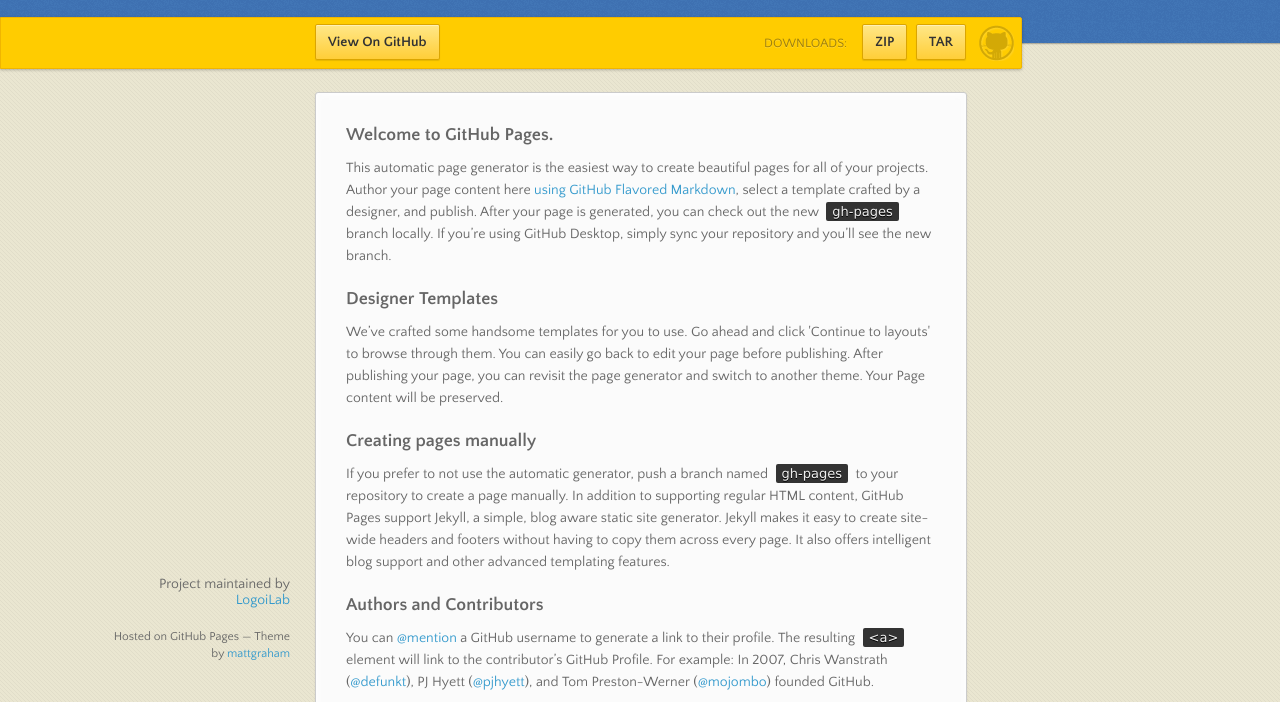
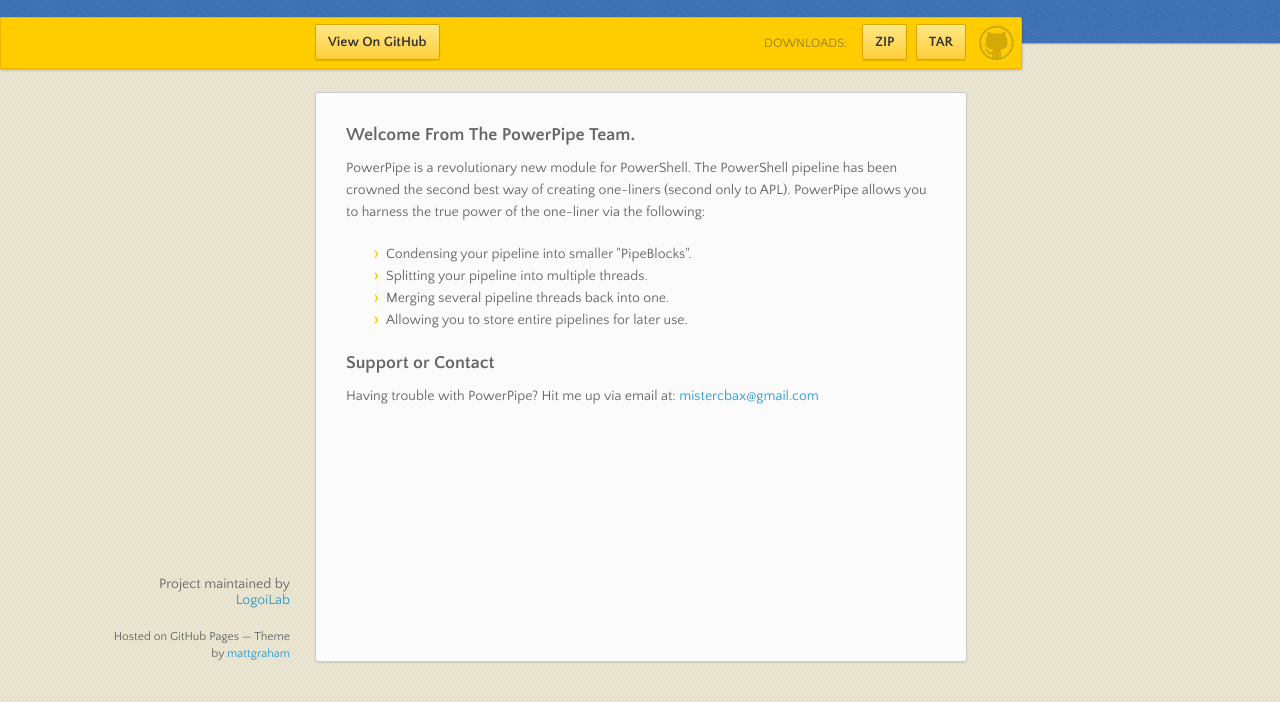
Before and after one commit to LogoiLab/PowerPipe, a plain HTML site: page index.html in a window 1280 px wide. Shown: the part 98-800 px from the top of the page. Drawn offline with nearby package versions, Linux system fonts and the light colour scheme.

```diff
--- a/index.html
+++ b/index.html
@@ -40,29 +40,21 @@
       </nav>
       <section>
         <h3>
-<a id="welcome-to-github-pages" class="anchor" href="#welcome-to-github-pages" aria-hidden="true"><span class="octicon octicon-link"></span></a>Welcome to GitHub Pages.</h3>
+<a id="welcome-from-the-powerpipe-team" class="anchor" href="#welcome-from-the-powerpipe-team" aria-hidden="true"><span class="octicon octicon-link"></span></a>Welcome From The PowerPipe Team.</h3>
 
-<p>This automatic page generator is the easiest way to create beautiful pages for all of your projects. Author your page content here <a href="https://guides.github.com/features/mastering-markdown/">using GitHub Flavored Markdown</a>, select a template crafted by a designer, and publish. After your page is generated, you can check out the new <code>gh-pages</code> branch locally. If you’re using GitHub Desktop, simply sync your repository and you’ll see the new branch.</p>
+<p>PowerPipe is a revolutionary new module for PowerShell. The PowerShell pipeline has been crowned the second best way of creating one-liners (second only to APL). PowerPipe allows you to harness the true power of the one-liner via the following:</p>
 
-<h3>
-<a id="designer-templates" class="anchor" href="#designer-templates" aria-hidden="true"><span class="octicon octicon-link"></span></a>Designer Templates</h3>
-
-<p>We’ve crafted some handsome templates for you to use. Go ahead and click 'Continue to layouts' to browse through them. You can easily go back to edit your page before publishing. After publishing your page, you can revisit the page generator and switch to another theme. Your Page content will be preserved.</p>
-
-<h3>
-<a id="creating-pages-manually" class="anchor" href="#creating-pages-manually" aria-hidden="true"><span class="octicon octicon-link"></span></a>Creating pages manually</h3>
-
-<p>If you prefer to not use the automatic generator, push a branch named <code>gh-pages</code> to your repository to create a page manually. In addition to supporting regular HTML content, GitHub Pages support Jekyll, a simple, blog aware static site generator. Jekyll makes it easy to create site-wide headers and footers without having to copy them across every page. It also offers intelligent blog support and other advanced templating features.</p>
-
-<h3>
-<a id="authors-and-contributors" class="anchor" href="#authors-and-contributors" aria-hidden="true"><span class="octicon octicon-link"></span></a>Authors and Contributors</h3>
-
-<p>You can <a href="https://github.com/blog/821" class="user-mention">@mention</a> a GitHub username to generate a link to their profile. The resulting <code>&lt;a&gt;</code> element will link to the contributor’s GitHub Profile. For example: In 2007, Chris Wanstrath (<a href="https://github.com/defunkt" class="user-mention">@defunkt</a>), PJ Hyett (<a href="https://github.com/pjhyett" class="user-mention">@pjhyett</a>), and Tom Preston-Werner (<a href="https://github.com/mojombo" class="user-mention">@mojombo</a>) founded GitHub.</p>
+<ul>
+<li>Condensing your pipeline into smaller "PipeBlocks".</li>
+<li>Splitting your pipeline into multiple threads.</li>
+<li>Merging several pipeline threads back into one.</li>
+<li>Allowing you to store entire pipelines for later use.</li>
+</ul>
 
 <h3>
 <a id="support-or-contact" class="anchor" href="#support-or-contact" aria-hidden="true"><span class="octicon octicon-link"></span></a>Support or Contact</h3>
 
-<p>Having trouble with Pages? Check out our <a href="https://help.github.com/pages">documentation</a> or <a href="https://github.com/contact">contact support</a> and we’ll help you sort it out.</p>
+<p>Having trouble with PowerPipe? Hit me up via email at: <a href="mailto:mistercbax@gmail.com">mistercbax@gmail.com</a></p>
       </section>
       <footer>
         <p>Project maintained by <a href="https://github.com/LogoiLab">LogoiLab</a></p>
```
Also changed, not shown: params.json (+1 -1 lines).
